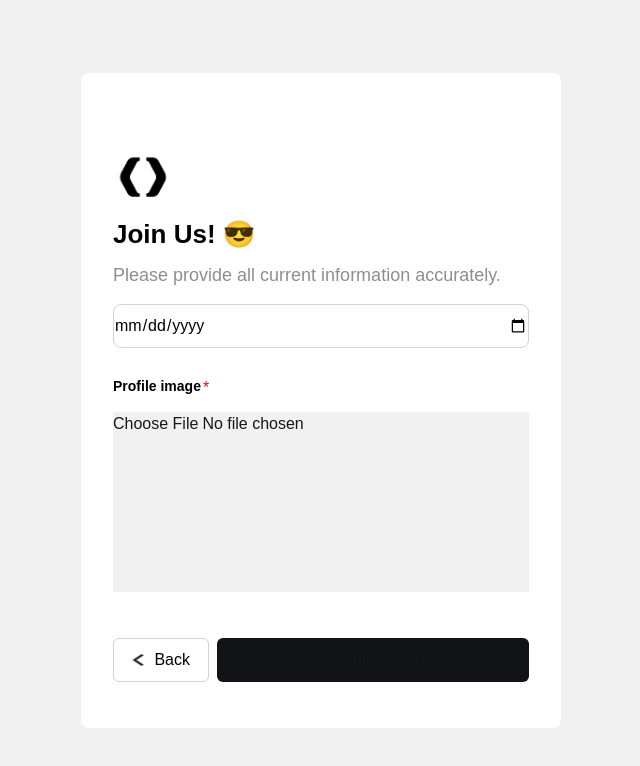
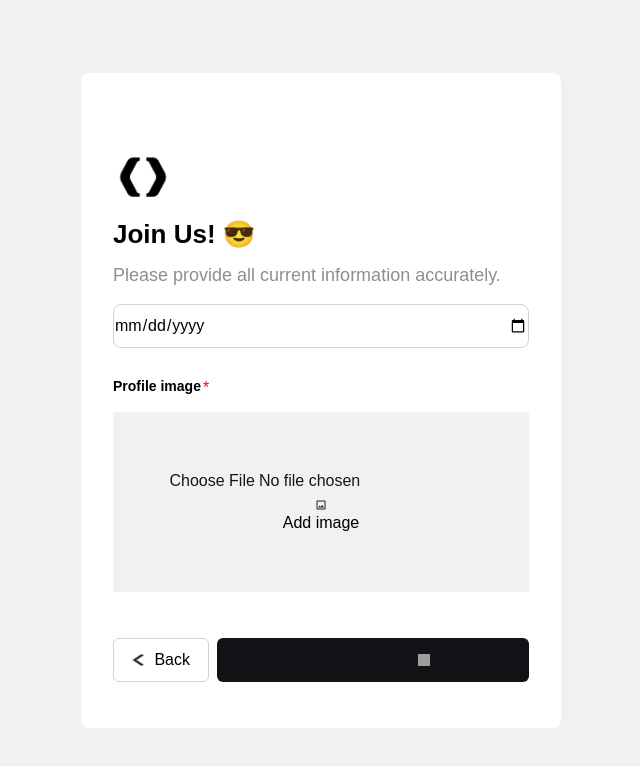
Before and after one commit to temuun-collab/multi-step, a Next.js app: page / in a window 1280 px wide. Shown: the top 766 px of the page, without its empty margins (319-959 px from the left). Built offline with nearby package versions, Linux system fonts and the light colour scheme; grey boxes are pictures that could not be loaded.

Commit message:
gertee hiine

```diff
--- a/src/app/_features/StepOne.js
+++ b/src/app/_features/StepOne.js
@@ -11,13 +11,32 @@ export const StepOne = (props) => {
   const checkInputHasSpecialNumber = (string) => {
     return /\d/.test(string);
   };
+  const addStepOneToLocalStorage = (values) => {
+    localStorage.setItem("stepOne", JSON.stringify(values));
+  };
+  const getStepOneValuesFromLocalStorage = () => {
+    const values = localStorage.getItem("stepOne");
+    if (values) {
+      return JSON.parse(values);
+    } else {
+      return {
+        firstName: "",
+        lastName: "",
+        userName: "",
+      };
+    }
+  };
+  const [formValues, setFormValues] = useState(
+    getStepOneValuesFromLocalStorage()
+  );
+  const [errorState, setErrorState] = useState({});
+  const stringObject = JSON.stringify(formValues);
+  console.log("string", stringObject);
+  console.log(typeof stringObject);
 
-  const [formValues, setFormValues] = useState({
-    firstName: "",
-    lastName: "",
-    userName: "",
-  });
-  const [errorState, setErrorState] = useState({});
+  const object = JSON.parse(stringObject);
+  console.log("object", object);
+  console.log(typeof object);
 
   const handleInputChange = (e) => {
     const inputName = e.target.name;
@@ -60,6 +79,7 @@ export const StepOne = (props) => {
 
     if (Object.keys(errors).length === 0) {
       setErrorState({});
+      addStepOneToLocalStorage(formValues);
       handleNextStep();
     } else {
       setErrorState(errors);
--- a/src/app/_features/StepThree.js
+++ b/src/app/_features/StepThree.js
@@ -8,13 +8,33 @@ export const StepThree = (props) => {
   const { handleBackStep } = props;
   const { handleNextStep } = props;
 
-  const [imgUrl, setImgUrl] = useState(null);
-
-  const [formValues, setFormValues] = useState({
+  const addStepThreeToLocalStorage = (values) => {
+    localStorage.setItem("stepThree", JSON.stringify(values));
+  };
+  const getStepThreeValuesFromLocalStorage = () => {
+    const values = localStorage.getItem("stepThree");
+    if (values) {
+      return JSON.parse(values);
+    } else {
+      return {
         dateBirth: "",
         file: "",
-  });
+        image: "",
+      };
+    }
+  };
+  const [formValues, setFormValues] = useState(
+    getStepThreeValuesFromLocalStorage()
+  );
+  const [imgUrl, setImgUrl] = useState(null);
   const [errorState, setErrorState] = useState({});
+  const stringObject = JSON.stringify(formValues);
+  console.log("string", stringObject);
+  console.log(typeof stringObject);
+
+  const object = JSON.parse(stringObject);
+  console.log("object", object);
+  console.log(typeof object);
 
   const handleImageUploud = (e) => {
     const file = e.target.files[0];
@@ -28,7 +48,7 @@ export const StepThree = (props) => {
   const validateInput = () => {
     const errors = {};
     if (formValues.dateBirth.length === 0 || formValues.file === null) {
-      setFormValues(errorState);
+      setFormValues(errors);
     }
 
     return errors;
@@ -39,6 +59,7 @@ export const StepThree = (props) => {
 
     if (Object.keys(errors).length === 0) {
       setErrorState({});
+      addStepThreeToLocalStorage(formValues);
       handleNextStep();
     } else {
       setErrorState(errors);
@@ -47,6 +68,9 @@ export const StepThree = (props) => {
 
   const shouldDisableButton = () => {
     return formValues.dateBirth.length === 0 || formValues.file.length === 0;
+  };
+  const buttonRemove = () => {
+    formValues.image === null;
   };
   return (
     <div className="form-container">
@@ -79,34 +103,47 @@ export const StepThree = (props) => {
             <p className="text-field">Profile image</p>
             <p style={{ color: "red" }}>*</p>
           </div>
-          {/* <div>
-            <input type="file" accept="image/*" onChange={handleImageUploud} />
-            <div style={{ marginTop: "10px" }}>
-              <img
-                src={imgUrl}
-                alt="preview"
-                style={{
-                  idth: "416px",
-                  height: "180px",
-                  objectFit: "cover",
-                  borderRadius: "8px",
-                }}
-              />
-            </div>
-          </div> */}
+          {!imgUrl && (
+            <>
+              <button className="button2">
                 <input
                   type="file"
-            id="file"
                   name="file"
                   className="input-image"
                   onChange={handleImageUploud}
                 />
+                <img src="./image.png" />
+                <p style={{ color: "black" }}>Add image</p>
+              </button>
+            </>
+          )}
+          {formValues.dateBirth && (
+            <p className="helper-text">Image cannot be blank</p>
+          )}
 
           {imgUrl && (
+            <>
+              <div className="image">
                 <img
                   src={imgUrl}
-              style={{ width: "416px", height: "180px", objectFit: "cover" }}
+                  name="image"
+                  style={{
+                    width: "416px",
+                    height: "180px",
+                    objectFit: "cover",
+                    position: "relative",
+                  }}
                 />
+                <div>
+                  <button className="remove-button" onClick={buttonRemove}>
+                    <img
+                      src="./remove.png"
+                      style={{ width: "7px", height: "7px" }}
+                    />
+                  </button>
+                </div>
+              </div>
+            </>
           )}
 
           {errorState.dateBirth && (
@@ -122,10 +159,10 @@ export const StepThree = (props) => {
         <button
           className="button"
           onClick={handleBUttonClick}
-          disabled={shouldDisableButton}
+          disabled={shouldDisableButton()}
         >
           <p>Continue 3/3</p>
-          {/* <img src="./vector.png" style={{ height: "12px", width: "12px" }} /> */}
+          <img src="./vector.png" style={{ height: "12px", width: "12px" }} />
         </button>
       </div>
     </div>
--- a/src/app/_features/StepTwo.js
+++ b/src/app/_features/StepTwo.js
@@ -16,14 +16,33 @@ export const StepTwo = (props) => {
   const checkInputLetter = (string) => {
     return /[A-Z,a-z]/.test(string);
   };
+  const addStepTwoToLocalStorage = (values) => {
+    localStorage.setItem("stepTwo", JSON.stringify(values));
+  };
+  const getStepTwoValuesFromLocalStorage = () => {
+    const values = localStorage.getItem("stepTwo");
+    if (values) {
+      return JSON.parse(values);
+    } else {
+      return {
+        email: "",
+        phoneNumber: "",
+        password: "",
+        confirmPassword: "",
+      };
+    }
+  };
+  const [formValues, setFormValues] = useState(
+    getStepTwoValuesFromLocalStorage()
+  );
+  const [errorState, setErrorState] = useState({});
+  const stringObject = JSON.stringify(formValues);
+  console.log("string", stringObject);
+  console.log(typeof stringObject);
 
-  const [formValues, setFormValues] = useState({
-    email: "",
-    phoneNumber: "",
-    password: "",
-    confirmPassword: "",
-  });
-  const [errorState, setErrorState] = useState({});
+  const object = JSON.parse(stringObject);
+  console.log("object", object);
+  console.log(typeof object);
 
   const handleInputChange = (e) => {
     const inputName = e.target.name;
@@ -71,20 +90,21 @@ export const StepTwo = (props) => {
 
     if (Object.keys(errors).length === 0) {
       setErrorState({});
+      addStepTwoToLocalStorage(formValues);
       handleNextStep();
     } else {
       setErrorState(errors);
     }
   };
 
-  // const shouldDisableButton = () => {
-  //   return (
-  //     formValues.email.length === 0 ||
-  //     formValues.password.length === 0 ||
-  //     formValues.phoneNumber.length === 0 ||
-  //     formValues.confirmPassword.length === 0
-  //   );
-  // };
+  const shouldDisableButton = () => {
+    return (
+      formValues.email.length === 0 ||
+      formValues.password.length === 0 ||
+      formValues.phoneNumber.length === 0 ||
+      formValues.confirmPassword.length === 0
+    );
+  };
   return (
     <div className="form-container">
       <div className="container">
@@ -144,7 +164,7 @@ export const StepTwo = (props) => {
         <button
           className="button"
           onClick={handleBUttonClick}
-          // disabled={shouldDisableButton}
+          disabled={shouldDisableButton()}
         >
           <p>Continue 2/3</p>
           <img src="./vector.png" style={{ height: "12px", width: "12px" }} />
--- a/src/app/index.css
+++ b/src/app/index.css
@@ -105,9 +105,31 @@ body {
 }
 .input-image {
   background-color: #f1f1f1ff;
+  height: 30px;
+}
+.button2 {
+  background-color: #f1f1f1ff;
   height: 180px;
-  /* display: none; */
+  display: flex;
+  justify-content: center;
+  align-items: center;
+  flex-direction: column;
 }
-.input-image1 {
-  display: none;
+.remove-button {
+  width: 24px;
+  height: 24px;
+  border-radius: 50px;
+  background-color: #202124;
+  display: flex;
+  justify-content: center;
+  align-items: center;
+  position: relative;
 }
+.kk {
+  display: flex;
+  justify-content: flex-end;
+}
+.image {
+  display: flex;
+  position: relative;
+}
```
Also changed, not shown: public/remove.png (added). Lines whose indentation alone changed are shown as unchanged.
